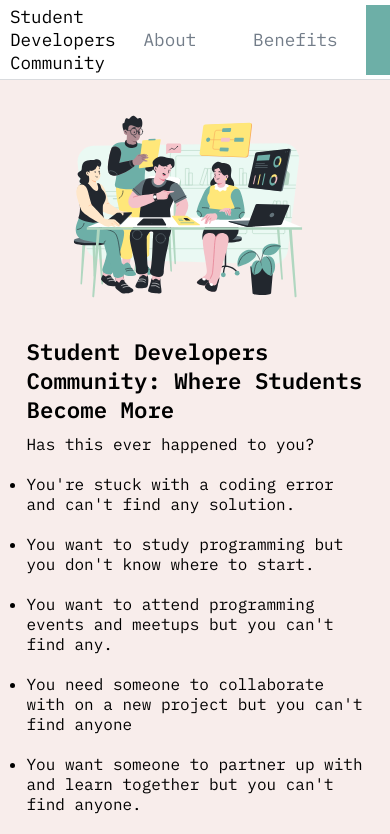
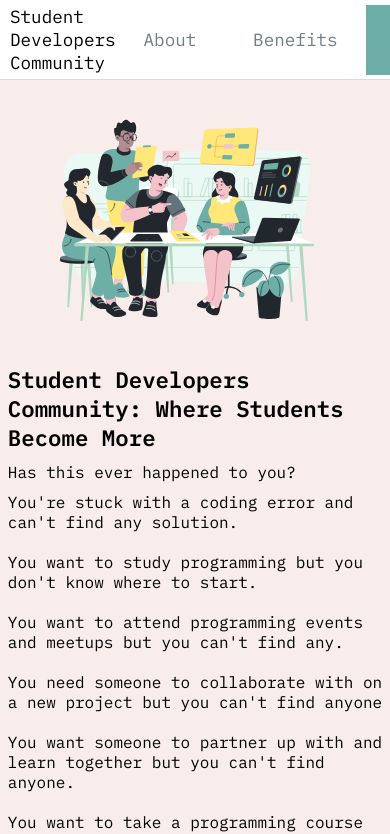
Before and after one commit to rohitgulam/student-developers-community, a React (Create React App) app: page / in a window 390 px wide. Shown: the top 834 px of the page. Built offline with nearby package versions, Linux system fonts and the light colour scheme; a web font is replaced by a local one.

Commit message:
responsiveness for laptops and larger screens

```diff
--- a/src/components/Hero.jsx
+++ b/src/components/Hero.jsx
@@ -17,8 +17,6 @@
 
 const Div = styled.div`
     display: flex;
-    width: 90%;
-    margin: 0 auto;
 
     @media ${devices.mobileS}{
       flex-direction: column-reverse;
@@ -28,6 +26,12 @@
       flex-direction: column-reverse;
     }
 
+    @media ${devices.laptop}{
+      flex-direction: row;
+      align-items: center;
+      width: 90%;
+      margin: 0 auto;
+    }
 `;
 
 
--- a/src/components/HeroDesc.jsx
+++ b/src/components/HeroDesc.jsx
@@ -27,16 +27,6 @@
 }
 
 const Div = styled.div`
-    width: 60%;
-
-    h1{
-      margin: 60px 0;
-    }
-
-    p{
-      margin: 10px 0;
-    }
-
     @media ${devices.mobileS}{
       width: 96%;
       margin: 0 auto;
@@ -54,7 +44,7 @@
       ul{
         font-size: 1rem;
       }
-  }
+    }
 
     @media ${devices.tablet}{
       width: 96%;
@@ -73,7 +63,20 @@
       ul{
         font-size: 1.1rem;
       }
-  }
+    }
+
+    @media ${devices.laptop}{
+        width: 60%;
+        h1{
+          margin: 60px 0;
+        }
+
+        p{
+          margin: 10px 0;
+        }
+    }
+
+
 
 
 
--- a/src/components/HeroImg.jsx
+++ b/src/components/HeroImg.jsx
@@ -23,6 +23,13 @@
       width: 96%;
       margin-top: unset;
     }
+
+    @media ${devices.laptop}{
+      width: 40%;
+      margin-top: 70px;
+    }
+
+
 `;
 
 
```
